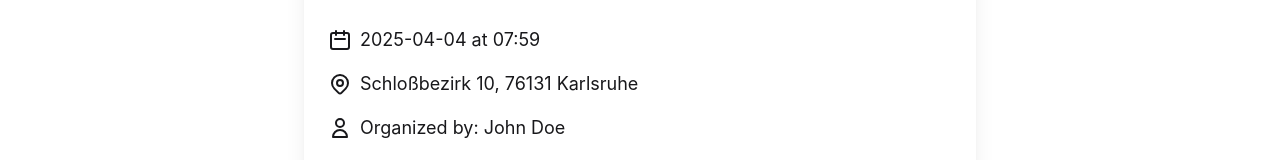
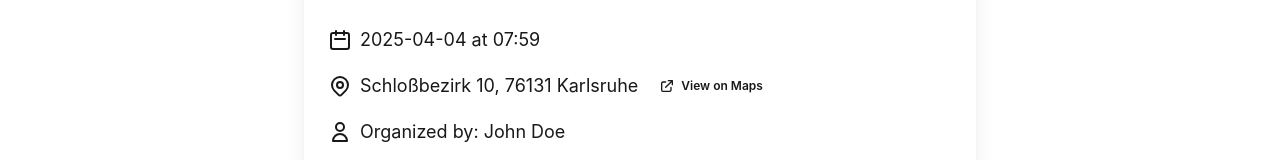
Before and after one commit to DS85300/EventScheduler, a React (Vite) app: page /event/1 in a window 1280 px wide. Shown: the part 194-354 px from the top of the page. Built offline with nearby package versions, Linux system fonts and the light colour scheme.

Commit message:
feat: add Google Maps link to event location

```diff
--- a/src/pages/EventDetails.jsx
+++ b/src/pages/EventDetails.jsx
@@ -109,6 +109,19 @@ function EventDetails() {
                   <path strokeLinecap="round" strokeLinejoin="round" strokeWidth={2} d="M15 11a3 3 0 11-6 0 3 3 0 016 0z" />
                 </svg>
                 <span className="text-lg">{event.location}</span>
+                {event.latitude && event.longitude && (
+                  <a
+                    href={`https://www.google.com/maps/place/${event.latitude},${event.longitude}`}
+                    target="_blank"
+                    rel="noopener noreferrer"
+                    className="btn btn-sm btn-ghost"
+                  >
+                    <svg xmlns="http://www.w3.org/2000/svg" className="h-4 w-4" fill="none" viewBox="0 0 24 24" stroke="currentColor">
+                      <path strokeLinecap="round" strokeLinejoin="round" strokeWidth={2} d="M10 6H6a2 2 0 00-2 2v10a2 2 0 002 2h10a2 2 0 002-2v-4M14 4h6m0 0v6m0-6L10 14" />
+                    </svg>
+                    View on Maps
+                  </a>
+                )}
               </div>
 
               <div className="flex items-center gap-2">
```
